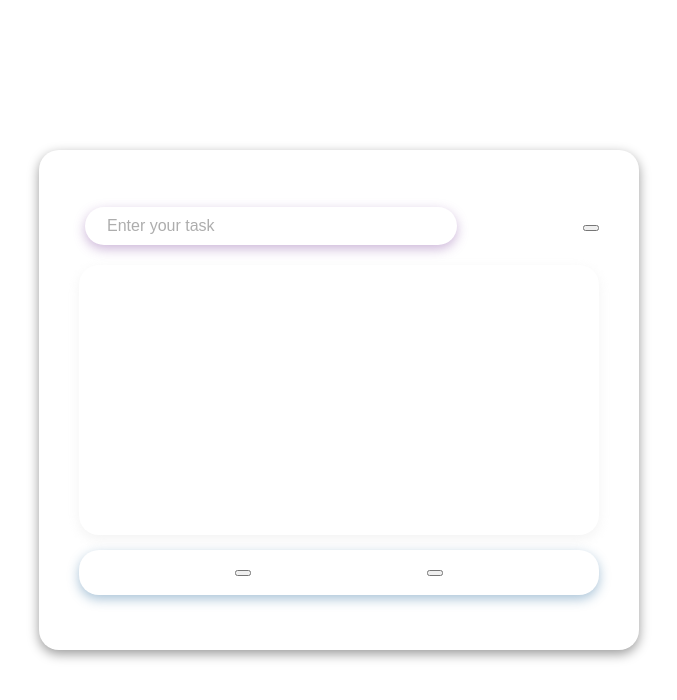
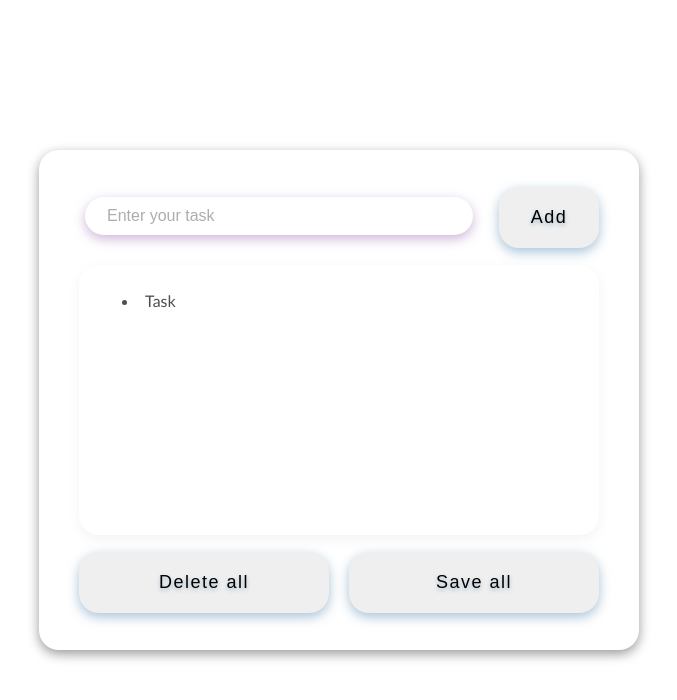
Before and after one commit to KoltLevry/SmallTodoList, a React (Vite) app: page / in a window 1280 px wide. Shown: the top 700 px of the page, without its empty margins (301-978 px from the left). Built offline with nearby package versions, Linux system fonts and the light colour scheme.

Commit message:
add buttons start list

```diff
--- a/src/components/Button/Button.tsx
+++ b/src/components/Button/Button.tsx
@@ -1,7 +1,17 @@
-function Button() {
+import { MainButton } from './styles';
+import {ButtonProps} from './types';
+
+function Button( {
+    name='Send',
+    type = "button",
+    onClick,
+    disabled = false,
+}: ButtonProps) {
     return(
         <>
-        <button></button>
+        <MainButton
+            type={type} onClick={onClick} disabled={disabled}
+        >{name}</MainButton>
         </>
     );
 }
--- a/src/components/Button/styles.ts
+++ b/src/components/Button/styles.ts
@@ -0,0 +1,17 @@
+import styled from '@emotion/styled';
+
+interface MainButtonStyleProps {
+disabled: boolean;
+}
+
+export const MainButton = styled.button<MainButtonStyleProps>`
+width: 100%;
+padding: 20px;
+border: none;
+box-shadow: 0 4px 12px rgba(41, 104, 156, 0.4);
+border-radius: 20px;
+cursor: pointer;
+font-size: 18px;
+letter-spacing: 1.5px;
+text-shadow: 0 2px 4px rgba(41, 104, 156, 0.4);
+`
--- /dev/null
+++ b/src/components/Button/types.ts
@@ -0,0 +1,6 @@
+export interface ButtonProps {
+    name?: string;
+    type?: 'submit' | 'button' | 'reset';
+    onClick?: () => void;
+    disabled?: boolean;
+}
--- a/src/components/Input/styles.ts
+++ b/src/components/Input/styles.ts
@@ -5,7 +5,8 @@ display: flex;
 flex-direction: column;
 gap: 4px;
 padding: 6px;
-width: 100%;
+min-width: 400px;
+max-width: 500px;
 `
 
 export const Label = styled.label`
@@ -16,7 +17,6 @@ width: 100%;
 `
 
 export const InputElement = styled.input`
-width: calc(100% - 100px);
 padding: 10px;
 outline: none;
 border: none;
--- a/src/components/List/List.tsx
+++ b/src/components/List/List.tsx
@@ -1,9 +1,11 @@
+import { ListBox, ListItem } from "./styles";
+
 function List() {
     return(
         <>
-        <ul>
-
-        </ul>
+        <ListBox>
+            <ListItem>Task</ListItem>
+        </ListBox>
         </>
     );
 }
--- a/src/components/List/styles.ts
+++ b/src/components/List/styles.ts
@@ -0,0 +1,16 @@
+import styled from '@emotion/styled';
+
+export const ListBox = styled.ul`
+display: flex;
+flex-direction: column;
+width: 100%;
+margin: 20px;
+overflow-y: scroll;
+
+`
+
+export const ListItem = styled.li`
+margin-right: 100px;
+color: #333333dd;
+padding: 6px;
+`
--- a/src/components/TodoList/TodoList.tsx
+++ b/src/components/TodoList/TodoList.tsx
@@ -15,14 +15,14 @@ function TodoList() {
             <TodoListWrapper>
                 <InputBtnContainer>
                     <Input name='input' placeholder="Enter your task"/>
-                    <Button />
+                    <Button name={"Add"}/>
                 </InputBtnContainer>
                 <ListContainer>
                     <List />
                 </ListContainer>
                 <BottomBtnsContainer>
-                    <Button />
-                    <Button />
+                    <Button name={"Delete all"}/>
+                    <Button name={"Save all"}/>
                 </BottomBtnsContainer>
             </TodoListWrapper>
         </TodoListApp>
--- a/src/components/TodoList/styles.ts
+++ b/src/components/TodoList/styles.ts
@@ -12,7 +12,7 @@ display: flex;
 flex-direction: column;
 justify-content: space-evenly;
 align-items: center;
-/* gap: 10px; */
+gap: 20px;
 padding: 40px;
 width: clamp(450px, 50%, 600px);
 min-height: 500px;
@@ -30,19 +30,15 @@ gap: 20px;
 width: 100%;
 height: 45px;
 /* box-shadow: 0 4px 12px rgba(156, 41, 41, 0.4); */
-
 `
-
-// ! TODO weiter
 
 export const ListContainer = styled.div`
 display: flex;
-flex-direction: column;
-justify-content: space-evenly;
-align-items: center;
+/* flex-direction: column; */
+justify-content: space-between;
+/* align-items: center; */
 gap: 20px;
 width: 100%;
-/* height: calc(100% - 50px); */
 min-height: 270px;
 max-height: 300px;
 border-radius: 20px;
@@ -57,5 +53,4 @@ gap: 20px;
 width: 100%;
 height: 45px;
 border-radius: 20px;
-box-shadow: 0 4px 12px rgba(41, 104, 156, 0.4);
 `
```
